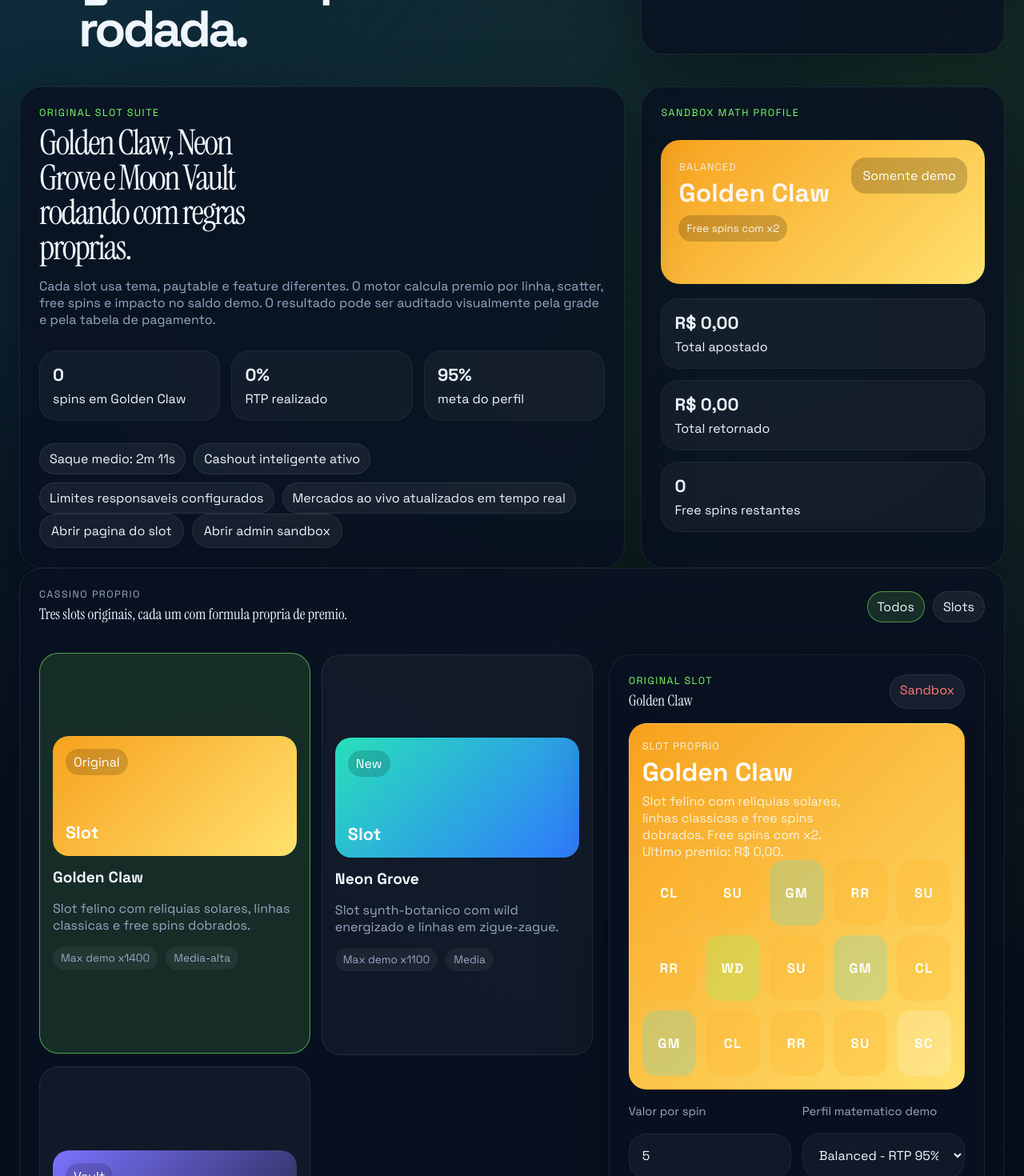
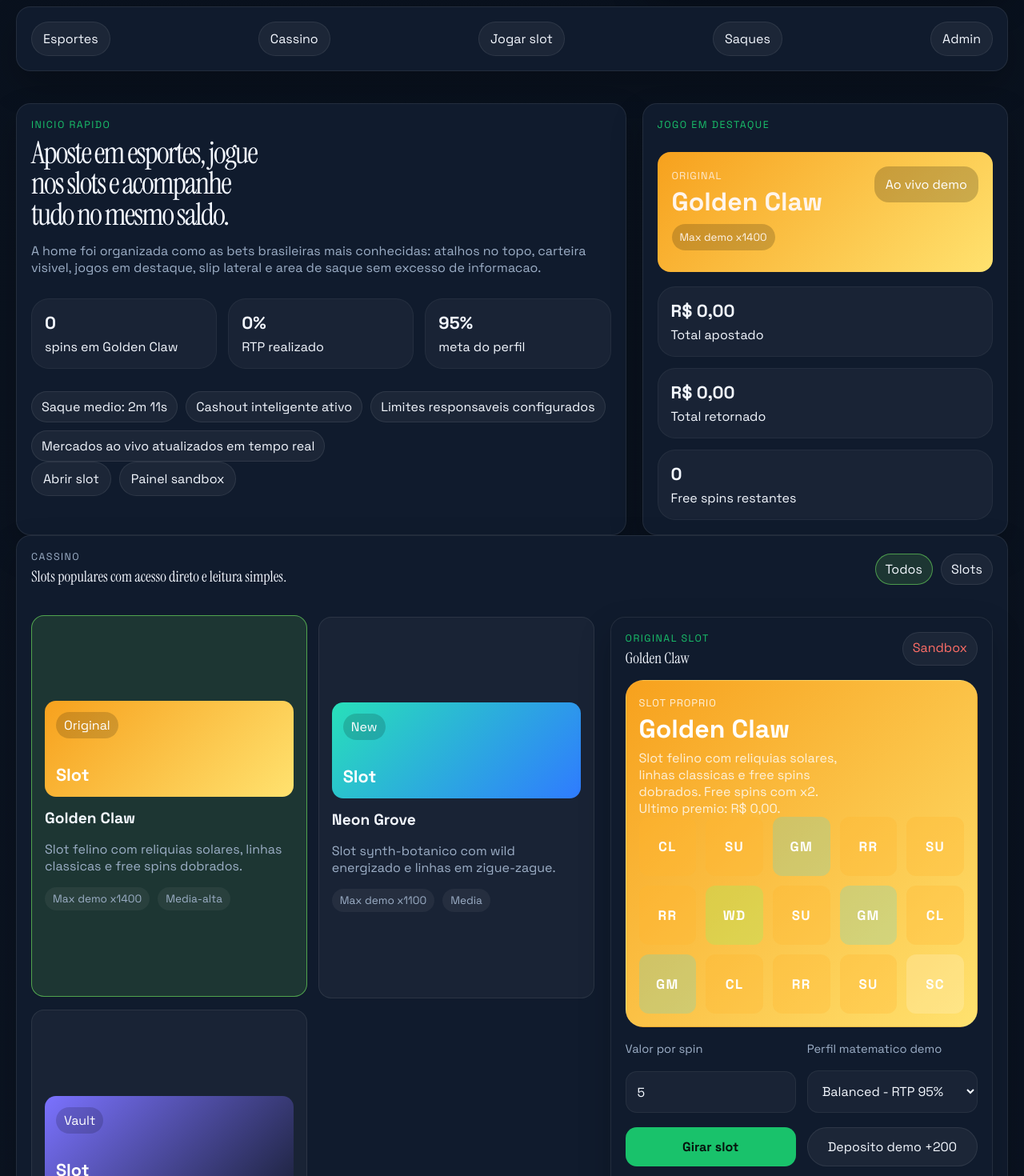
Before and after one commit to Dashbuster/bet-site, a Next.js app: page / in a window 1280 px wide. Shown: the part 380-1850 px from the top of the page at 80% size. Built offline with nearby package versions, Linux system fonts and the light colour scheme.

Commit message:
Simplify UI to a more familiar Brazilian bet layout

```diff
--- a/app/globals.css
+++ b/app/globals.css
@@ -1,14 +1,14 @@
 @import url("https://fonts.googleapis.com/css2?family=Space+Grotesk:wght@400;500;700&family=Instrument+Serif:ital@0;1&display=swap");
 
 :root {
-  --bg: #07111f;
-  --panel: rgba(9, 18, 34, 0.82);
+  --bg: #08111f;
+  --panel: #101b2d;
   --panel-border: rgba(255, 255, 255, 0.08);
-  --text: #eff6ff;
-  --muted: #97a7c3;
-  --accent: #7cff66;
-  --danger: #ff7b72;
-  --shadow: 0 30px 80px rgba(0, 0, 0, 0.35);
+  --text: #f4f8ff;
+  --muted: #9dafc7;
+  --accent: #19c26b;
+  --danger: #ff6e67;
+  --shadow: 0 18px 40px rgba(0, 0, 0, 0.22);
 }
 
 * {
@@ -23,10 +23,7 @@ body {
   margin: 0;
   min-height: 100vh;
   font-family: "Space Grotesk", "Segoe UI", sans-serif;
-  background:
-    radial-gradient(circle at top left, rgba(61, 217, 235, 0.18), transparent 32%),
-    radial-gradient(circle at 80% 20%, rgba(124, 255, 102, 0.12), transparent 25%),
-    linear-gradient(180deg, #07111f 0%, #09101c 100%);
+  background: linear-gradient(180deg, #09111d 0%, #0d1626 100%);
   color: var(--text);
 }
 
@@ -43,15 +40,11 @@ button {
 .page-shell {
   position: relative;
   overflow: hidden;
-  padding: 40px 24px 56px;
+  padding: 24px 20px 40px;
 }
 
 .ambient {
-  position: absolute;
-  border-radius: 999px;
-  filter: blur(80px);
-  opacity: 0.45;
-  pointer-events: none;
+  display: none;
 }
 
 .ambient-a {
@@ -150,7 +143,7 @@ button {
 .balance-card,
 .panel {
   border: 1px solid var(--panel-border);
-  border-radius: 28px;
+  border-radius: 18px;
   background: var(--panel);
   box-shadow: var(--shadow);
 }
@@ -184,11 +177,11 @@ button {
 }
 
 .panel {
-  padding: 24px;
+  padding: 18px;
 }
 
 .glass {
-  backdrop-filter: blur(18px);
+  backdrop-filter: none;
 }
 
 .hero,
@@ -203,7 +196,7 @@ button {
 }
 
 .hero-copy {
-  min-height: 380px;
+  min-height: auto;
 }
 
 .hero-copy h2,
@@ -215,8 +208,8 @@ button {
 }
 
 .hero-copy h2 {
-  max-width: 13ch;
-  font-size: clamp(2rem, 3.4vw, 3.5rem);
+  max-width: 17ch;
+  font-size: clamp(1.8rem, 3vw, 3rem);
   margin-bottom: 12px;
   letter-spacing: -0.05em;
 }
@@ -277,8 +270,16 @@ button {
 .responsible-note strong {
   border-radius: 999px;
   padding: 8px 12px;
-  background: rgba(255, 255, 255, 0.06);
+  background: rgba(255, 255, 255, 0.05);
   border: 1px solid rgba(255, 255, 255, 0.08);
+}
+
+.quick-nav {
+  display: flex;
+  flex-wrap: wrap;
+  gap: 10px;
+  align-items: center;
+  justify-content: space-between;
 }
 
 .casino-spotlight {
@@ -291,10 +292,10 @@ button {
   display: flex;
   justify-content: space-between;
   gap: 12px;
-  padding: 22px;
-  border-radius: 24px;
+  padding: 18px;
+  border-radius: 16px;
   color: #fff5ec;
-  min-height: 180px;
+  min-height: 150px;
 }
 
 .casino-banner span,
@@ -363,7 +364,7 @@ button {
   justify-content: center;
   border-radius: 999px;
   padding: 10px 14px;
-  background: rgba(255, 255, 255, 0.06);
+  background: rgba(255, 255, 255, 0.05);
   border: 1px solid rgba(255, 255, 255, 0.08);
   color: var(--text);
   text-decoration: none;
@@ -431,8 +432,8 @@ button {
 }
 
 .market-button {
-  border-radius: 22px;
-  padding: 16px;
+  border-radius: 14px;
+  padding: 14px;
   text-align: left;
 }
 
@@ -467,13 +468,13 @@ button {
 
 .casino-card {
   text-align: left;
-  border-radius: 24px;
+  border-radius: 16px;
 }
 
 .casino-card-visual {
-  min-height: 150px;
-  border-radius: 20px;
-  padding: 16px;
+  min-height: 120px;
+  border-radius: 14px;
+  padding: 14px;
   display: flex;
   flex-direction: column;
   justify-content: space-between;
@@ -514,7 +515,7 @@ button {
 }
 
 .launcher-screen {
-  min-height: 380px;
+  min-height: 340px;
   display: flex;
   flex-direction: column;
   justify-content: space-between;
@@ -543,8 +544,8 @@ button {
 .slot-symbol {
   display: grid;
   place-items: center;
-  min-height: 82px;
-  border-radius: 18px;
+  min-height: 74px;
+  border-radius: 12px;
   background: rgba(0, 0, 0, 0.18);
   color: white;
   font-size: 1.05rem;
@@ -623,8 +624,8 @@ button {
 .select-input,
 .slip-summary div,
 .responsible-note {
-  padding: 16px;
-  border-radius: 22px;
+  padding: 14px;
+  border-radius: 14px;
   background: rgba(255, 255, 255, 0.04);
   border: 1px solid rgba(255, 255, 255, 0.06);
 }
@@ -652,10 +653,10 @@ button {
 }
 
 .place-bet {
-  border-radius: 22px;
-  padding: 16px 18px;
-  background: linear-gradient(135deg, var(--accent), #d8ff67);
-  color: #07111f;
+  border-radius: 14px;
+  padding: 14px 16px;
+  background: var(--accent);
+  color: #06130d;
   font-weight: 700;
   cursor: pointer;
 }
@@ -698,13 +699,13 @@ button {
 
 @media (max-width: 720px) {
   .page-shell {
-    padding: 20px 14px 36px;
+    padding: 16px 12px 28px;
   }
 
   .panel,
   .balance-card {
-    border-radius: 22px;
-    padding: 18px;
+    border-radius: 16px;
+    padding: 16px;
   }
 
   .hero-stats,
--- a/components/betting-dashboard.tsx
+++ b/components/betting-dashboard.tsx
@@ -543,7 +543,7 @@ export function BettingDashboard() {
             <span className="brand-chip">PB</span>
             <div>
               <p className="eyebrow">PulseBet</p>
-              <h1>Tres slots proprios, jogaveis e com calculo de ganho real por rodada.</h1>
+              <h1>Bet simples, clara e no estilo que o publico brasileiro entende rapido.</h1>
             </div>
           </div>
 
@@ -556,14 +556,32 @@ export function BettingDashboard() {
           </div>
         </header>
 
+        <nav className="quick-nav panel">
+          <Link className="ghost-link" href="#esportes">
+            Esportes
+          </Link>
+          <Link className="ghost-link" href="#cassino">
+            Cassino
+          </Link>
+          <Link className="ghost-link" href={`/slots/${activeGame.id}`}>
+            Jogar slot
+          </Link>
+          <Link className="ghost-link" href="#saques">
+            Saques
+          </Link>
+          <Link className="ghost-link" href="/admin/sandbox">
+            Admin
+          </Link>
+        </nav>
+
         <div className="hero-grid">
           <article className="hero-copy panel glass">
-            <p className="eyebrow accent">Original slot suite</p>
-            <h2>Golden Claw, Neon Grove e Moon Vault rodando com regras proprias.</h2>
+            <p className="eyebrow accent">Inicio rapido</p>
+            <h2>Aposte em esportes, jogue nos slots e acompanhe tudo no mesmo saldo.</h2>
             <p className="muted">
-              Cada slot usa tema, paytable e feature diferentes. O motor calcula premio por
-              linha, scatter, free spins e impacto no saldo demo. O resultado pode ser auditado
-              visualmente pela grade e pela tabela de pagamento.
+              A home foi organizada como as bets brasileiras mais conhecidas: atalhos no topo,
+              carteira visivel, jogos em destaque, slip lateral e area de saque sem excesso de
+              informacao.
             </p>
 
             <div className="hero-stats">
@@ -588,23 +606,23 @@ export function BettingDashboard() {
             </div>
             <div className="action-row">
               <Link className="ghost-link" href={`/slots/${activeGame.id}`}>
-                Abrir pagina do slot
+                Abrir slot
               </Link>
               <Link className="ghost-link" href="/admin/sandbox">
-                Abrir admin sandbox
+                Painel sandbox
               </Link>
             </div>
           </article>
 
           <aside className="spotlight panel casino-spotlight">
-            <p className="eyebrow accent">Sandbox math profile</p>
+            <p className="eyebrow accent">Jogo em destaque</p>
             <div className="casino-banner" style={{ background: activeGame.accent }}>
               <div>
-                <span>{slotProfile.name}</span>
+                <span>{activeGame.badge}</span>
                 <strong>{activeGame.title}</strong>
-                <small>{activeGame.featureLabel}</small>
+                <small>{activeGame.demoWin}</small>
               </div>
-              <mark>Somente demo</mark>
+              <mark>Ao vivo demo</mark>
             </div>
 
             <div className="spotlight-metrics">
@@ -625,11 +643,11 @@ export function BettingDashboard() {
         </div>
       </section>
 
-      <section className="casino-section panel glass">
+      <section className="casino-section panel glass" id="cassino">
         <div className="section-heading">
           <div>
-            <p className="eyebrow">Cassino proprio</p>
-            <h3>Tres slots originais, cada um com formula propria de premio.</h3>
+            <p className="eyebrow">Cassino</p>
+            <h3>Slots populares com acesso direto e leitura simples.</h3>
           </div>
           <div className="category-row">
             {categories.map((category) => (
@@ -771,7 +789,7 @@ export function BettingDashboard() {
       </section>
 
       <section className="wallet-grid">
-        <section className="panel glass">
+        <section className="panel glass" id="saques">
           <div className="section-heading">
             <div>
               <p className="eyebrow">Saques</p>
@@ -846,12 +864,12 @@ export function BettingDashboard() {
         </aside>
       </section>
 
-      <section className="content-grid">
+      <section className="content-grid" id="esportes">
         <section className="matches-area">
           <div className="section-heading">
             <div>
-              <p className="eyebrow">Sportsbook</p>
-              <h3>Odds clicaveis e bilhete lateral com consumo do saldo.</h3>
+              <p className="eyebrow">Esportes</p>
+              <h3>Jogos em destaque com odds diretas e bilhete facil de fechar.</h3>
             </div>
             <button className="ghost-button" type="button">
               Todos os esportes
```
Also changed, not shown: components/slot-machine.tsx (+19 -1 lines).
